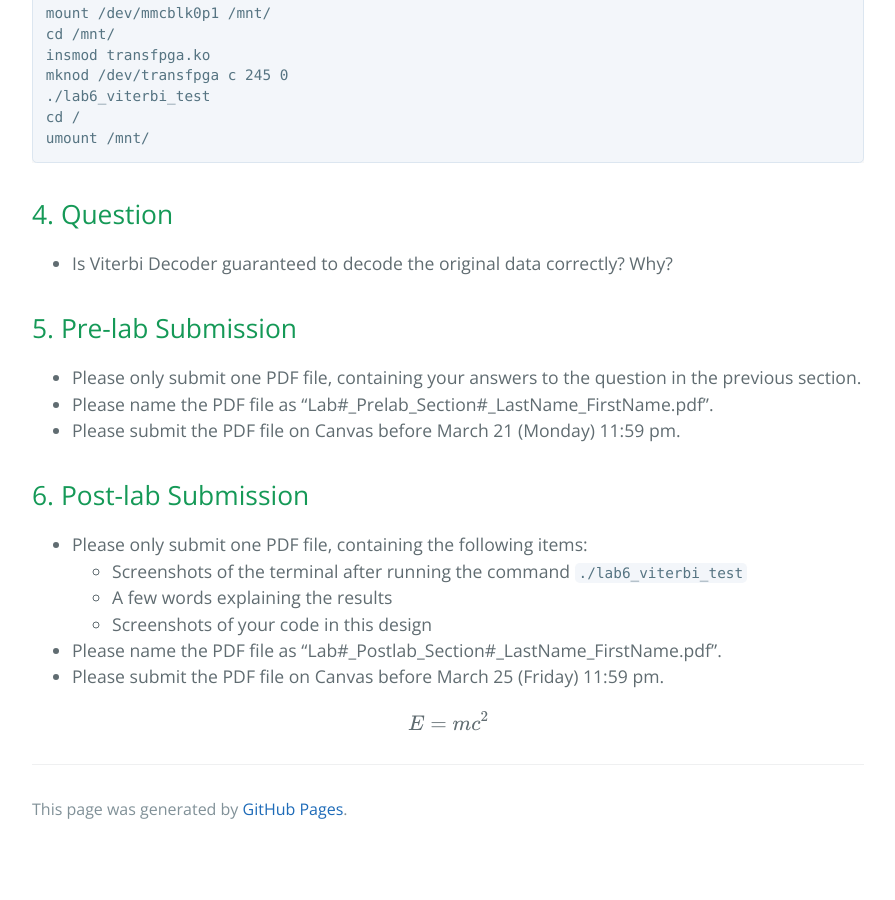
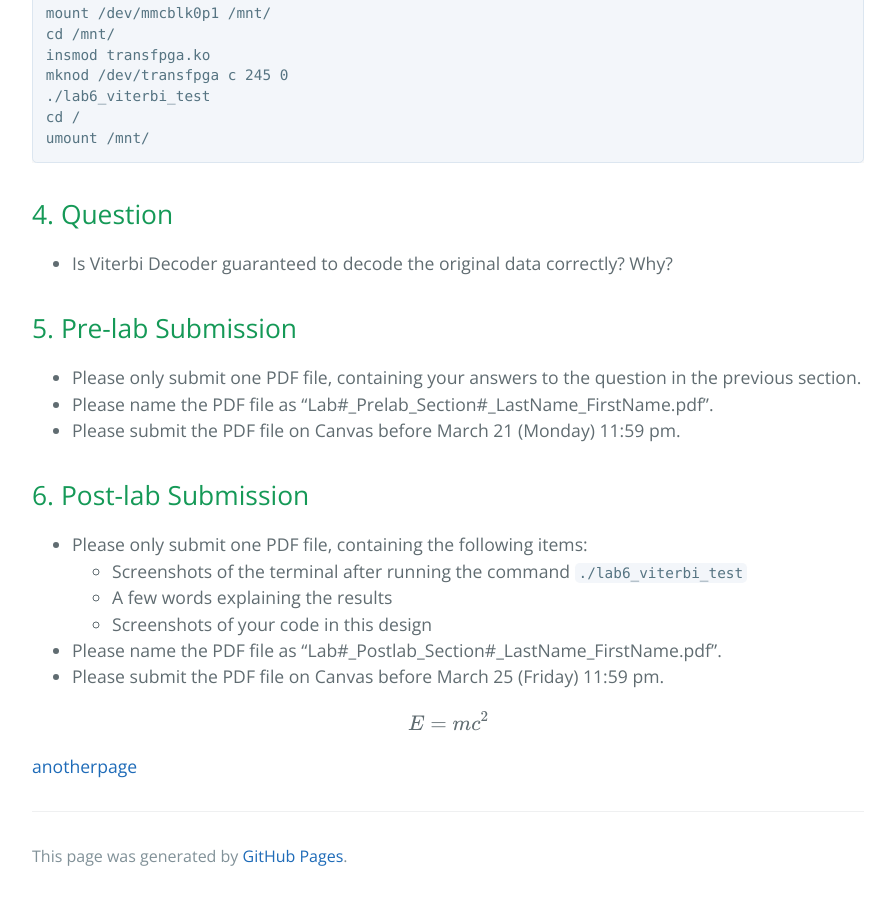
Before and after one commit to hailiangh/hailiangh.github.io, a Jekyll site: the page built from TA/ECEN689_Spring2022/lab7_manual.md, in a window 1280 px wide and 900 px high, scrolled down 6229 px. Shown: the whole window, without its empty margins (192-1087 px from the left). Built offline with Jekyll 4.4.1, drawn with Linux system fonts in a browser that asks for light colours; formulas are drawn with MathJax 3; the repository's description, which GitHub fills in, is left out; before the commit the page ends 7082 px from its top, so only the background shows below that.

Commit message:
Update lab7_manual.md

```diff
--- a/TA/ECEN689_Spring2022/lab7_manual.md
+++ b/TA/ECEN689_Spring2022/lab7_manual.md
@@ -125,3 +125,5 @@ umount /mnt/
 
 
 $$E=mc^2$$
+
+[anotherpage](./../../another-page.md)
```
